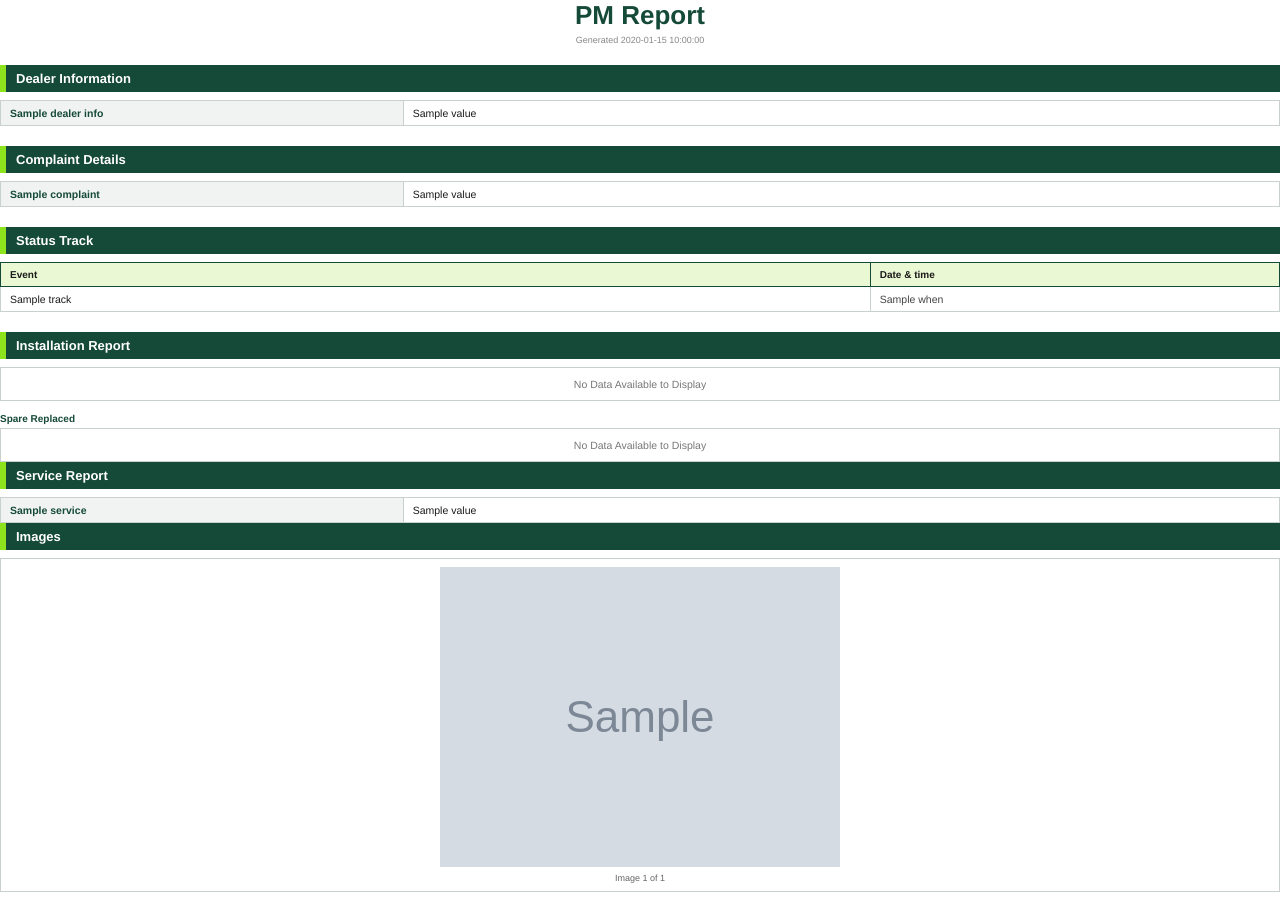
After one commit to Bhumik1395/Corob_CRM_Testing, a Python web app: template backend/app/domains/pm/templates/pm_ticket.html in a window 1280 px wide. The commit adds this page. Run offline with Jinja, Linux system fonts and the light colour scheme; the template is opened without the code that fills it: most values are stand-ins (such as "Sample title", 1, 10 or a date in 2020); grey boxes marked "Sample" are stand-in pictures.

Commit message:
Add per-ticket PM PDF reports
Generate ticket-specific PM PDFs with service details and uploaded images, and add a viewer/download flow in the dashboard. Use call closure address in PM reports and simplify trend charts to show new PM counts.

```diff
--- a/backend/app/domains/pm/excel_service.py
+++ b/backend/app/domains/pm/excel_service.py
@@ -17,7 +17,8 @@ def process_pm_dataframe(df: pd.DataFrame) -> pd.DataFrame:
     for col in [
         "company", "customer_name", "state", "region", "call_status",
         "employee_name", "loc_up_rem", "supervisor", "dealer_code",
-        "dealer_name", "city", "remarks", "satisfaction_status", "feedback",
+        "dealer_name", "city", "call_closure_address", "remarks",
+        "satisfaction_status", "feedback",
     ]:
         if col in df.columns:
             df[col] = df[col].astype(str).str.strip()
--- a/backend/app/domains/pm/print_report.py
+++ b/backend/app/domains/pm/print_report.py
@@ -12,7 +12,7 @@ router = APIRouter()
 any_user = require_roles("customer", "corob_employee")
 
 UNKNOWN = "Unknown model"
-TABLE_COLS = ["ticket_no", "dealer_code", "dealer_name", "machine_no", "call_date", "city", "region", "state"]
+TABLE_COLS = ["ticket_no", "dealer_code", "dealer_name", "machine_no", "call_date", "call_closure_address", "region", "state"]
 
 
 def _frame(company: str | None, user: CurrentUser):
--- a/backend/app/domains/pm/schema_contract.py
+++ b/backend/app/domains/pm/schema_contract.py
@@ -35,5 +35,6 @@ PM_COLUMN_MAP = {
     "Dealer Code": "dealer_code",
     "Dealer Name": "dealer_name",
     "City/Location": "city",
+    "Call Closure Address": "call_closure_address",
     "Remarks/Solution Provided": "remarks",
 }
--- a/backend/app/domains/pm/templates/pm_report.html
+++ b/backend/app/domains/pm/templates/pm_report.html
@@ -500,7 +500,7 @@
                     <td>{{ r.dealer_name }}</td>
                     <td>{{ r.machine_no }}</td>
                     <td>{{ r.call_date }}</td>
-                    <td>{{ r.city }}</td>
+                    <td>{{ r.call_closure_address }}</td>
                     <td>{{ r.region }}</td>
                     <td>{{ r.state }}</td>
                     <td class="{{ 'st-done' if r.pm_status == 'PM Done' else 'st-disp' }}">{{ r.pm_status }}</td>
--- /dev/null
+++ b/backend/app/domains/pm/templates/pm_ticket.html
@@ -0,0 +1,255 @@
+<!DOCTYPE html>
+<html>
+
+<head>
+    <meta charset="utf-8">
+    <title>{{ ticket_no }}</title>
+    <style>
+        @page {
+            size: A4;
+            margin: 3cm 1.8cm 2cm 1.8cm;
+
+            @top-left {
+                content: "PM Report";
+                font-family: Helvetica, Arial, sans-serif;
+                font-size: 8px;
+                font-weight: bold;
+                color: #164A38;
+                border-bottom: 0.6pt solid #164A38;
+                padding-bottom: 4px;
+                vertical-align: bottom;
+            }
+
+            @top-right {
+                content: "{{ ticket_no }}";
+                font-family: Helvetica, Arial, sans-serif;
+                font-size: 8px;
+                color: #666;
+                border-bottom: 0.6pt solid #164A38;
+                padding-bottom: 4px;
+                vertical-align: bottom;
+            }
+
+            @bottom-right {
+                content: "Page " counter(page) " of " counter(pages);
+                font-family: Helvetica, Arial, sans-serif;
+                font-size: 8px;
+                color: #666;
+            }
+        }
+
+        body {
+            font-family: Helvetica, Arial, sans-serif;
+            font-size: 11px;
+            color: #1a1a1a;
+            margin: 0;
+        }
+
+        h1 {
+            font-size: 26px;
+            color: #164A38;
+            text-align: center;
+            margin: 0 0 4px 0;
+        }
+
+        .gen {
+            text-align: center;
+            font-size: 9px;
+            color: #888;
+            margin: 0 0 14px 0;
+        }
+
+        h2 {
+            font-size: 13px;
+            color: #fff;
+            background: #164A38;
+            border-left: 6px solid #8DE41C;
+            padding: 6px 10px;
+            margin: 20px 0 8px 0;
+            break-after: avoid;
+        }
+
+        table.kv {
+            width: 100%;
+            border-collapse: collapse;
+            border: 1px solid #164A38;
+            table-layout: fixed;
+        }
+
+        table.kv td {
+            border: 1px solid #c9d1cd;
+            padding: 6px 9px;
+            font-size: 10.5px;
+            vertical-align: top;
+            word-wrap: break-word;
+        }
+
+        table.kv td.k {
+            width: 30%;
+            background: #f1f3f2;
+            font-weight: bold;
+            color: #164A38;
+        }
+
+        table.kv tr {
+            break-inside: avoid;
+        }
+
+        table.track {
+            width: 100%;
+            border-collapse: collapse;
+            border: 1px solid #164A38;
+        }
+
+        table.track th {
+            background: #eaf8d3;
+            border: 1px solid #164A38;
+            padding: 6px 9px;
+            font-size: 10px;
+            text-align: left;
+        }
+
+        table.track td {
+            border: 1px solid #c9d1cd;
+            padding: 6px 9px;
+            font-size: 10.5px;
+        }
+
+        table.track td.when {
+            width: 32%;
+            color: #444;
+        }
+
+        .empty {
+            border: 1px solid #c9d1cd;
+            padding: 10px;
+            text-align: center;
+            color: #777;
+            font-size: 10.5px;
+        }
+
+        .sub {
+            font-size: 10px;
+            font-weight: bold;
+            color: #164A38;
+            margin: 12px 0 4px 0;
+        }
+
+        /* Service Report always starts on a new page, heading and table together */
+        .service {
+            break-before: page;
+        }
+
+        .service h2 {
+            margin-top: 0;
+        }
+
+        .photos {
+            break-before: page;
+        }
+
+        .photos h2 {
+            margin-top: 0;
+        }
+
+        .photo {
+            text-align: center;
+            border: 1px solid #c9d1cd;
+            padding: 8px;
+            margin-bottom: 14px;
+            break-inside: avoid;
+        }
+
+        .photo img {
+            max-width: 100%;
+            max-height: 11.5cm;
+        }
+
+        .photo .cap {
+            font-size: 9px;
+            color: #666;
+            margin-top: 4px;
+        }
+    </style>
+</head>
+
+<body>
+    <h1>PM Report</h1>
+    <p class="gen">Generated {{ generated_at }}</p>
+
+    <h2>Dealer Information</h2>
+    <table class="kv">
+        {% for r in dealer_info %}
+        <tr>
+            <td class="k">{{ r.label }}</td>
+            <td>{{ r.value }}</td>
+        </tr>
+        {% endfor %}
+    </table>
+
+    <h2>Complaint Details</h2>
+    <table class="kv">
+        {% for r in complaint %}
+        <tr>
+            <td class="k">{{ r.label }}</td>
+            <td>{{ r.value }}</td>
+        </tr>
+        {% endfor %}
+    </table>
+
+    <h2>Status Track</h2>
+    {% if track %}
+    <table class="track">
+        <thead>
+            <tr>
+                <th>Event</th>
+                <th>Date &amp; time</th>
+            </tr>
+        </thead>
+        <tbody>
+            {% for t in track %}
+            <tr>
+                <td>{{ t.title }}</td>
+                <td class="when">{{ t.when }}</td>
+            </tr>
+            {% endfor %}
+        </tbody>
+    </table>
+    {% else %}
+    <div class="empty">No status events recorded.</div>
+    {% endif %}
+
+    <h2>Installation Report</h2>
+    <div class="empty">No Data Available to Display</div>
+
+    <p class="sub">Spare Replaced</p>
+    <div class="empty">No Data Available to Display</div>
+
+    <section class="service">
+        <h2>Service Report</h2>
+        <table class="kv">
+            {% for r in service if r.label != 'Customer Satisfaction' %}
+            <tr>
+                <td class="k">{{ r.label }}</td>
+                <td>{{ r.value }}</td>
+            </tr>
+            {% endfor %}
+        </table>
+    </section>
+
+    <section class="photos">
+        <h2>Images</h2>
+        {% if images %}
+        {% for img in images %}
+        <div class="photo">
+            <img src="{{ img }}">
+            <div class="cap">Image {{ loop.index }} of {{ images|length }}</div>
+        </div>
+        {% endfor %}
+        {% else %}
+        <div class="empty">{{ image_note or "No images available." }}</div>
+        {% endif %}
+    </section>
+</body>
+
+</html>
--- a/backend/app/main.py
+++ b/backend/app/main.py
@@ -11,7 +11,8 @@ from app.domains.pm import (
     upload_router as pm_upload_router,
     dashboard_router as pm_dashboard_router,
     review_router as pm_review_router,
-    print_router as pm_print_router
+    print_router as pm_print_router,
+    ticket_router as pm_ticket_router
 )
 from app.domains.service_calls import (
     router as service_calls_router,
@@ -62,6 +63,7 @@ app.include_router(me.router)
 app.include_router(combined_upload.router)
 app.include_router(companies.router)
 app.include_router(pm_print_router.router)
+app.include_router(pm_ticket_router.router)
 
 @app.get("/health")
 def health():
--- a/backend/requirements.txt
+++ b/backend/requirements.txt
@@ -14,3 +14,4 @@ httpx==0.27.2
 PyMySQL==1.1.1
 DBUtils==3.1.0
 bcrypt==4.2.0
+Pillow
```
Also changed, not shown: backend/app/domains/pm/__init__.py (+8 -2 lines), backend/app/domains/pm/pm_images.py (added, +84 -0 lines), backend/app/domains/pm/ticket_report.py (added, +156 -0 lines), frontend/src/api/pm.ts (+11 -0 lines), frontend/src/components/PdfViewerModal.tsx (+27 -5 lines), frontend/src/pages/customer/PmDashboard.tsx (+40 -64 lines).
